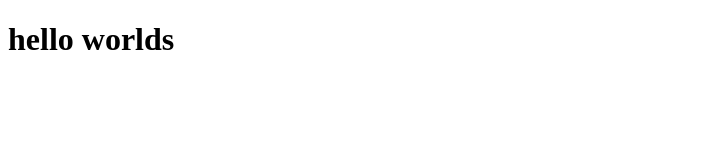
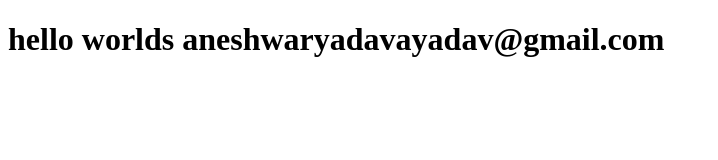
Before and after one commit to aneshwar/backend0, a website: page public/index.html in a window 1280 px wide. Shown: the whole page, without its empty margins (0-718 px from the left). Drawn offline with Linux system fonts and the light colour scheme.

Commit message:
insial commit

```diff
--- a/public/index.html
+++ b/public/index.html
@@ -7,6 +7,6 @@
     <title>Aneshwar</title>
 </head>
 <body>
-    <h1>hello worlds</h1>
+    <h1>hello worlds aneshwaryadavayadav@gmail.com</h1>
 </body>
 </html>
```
